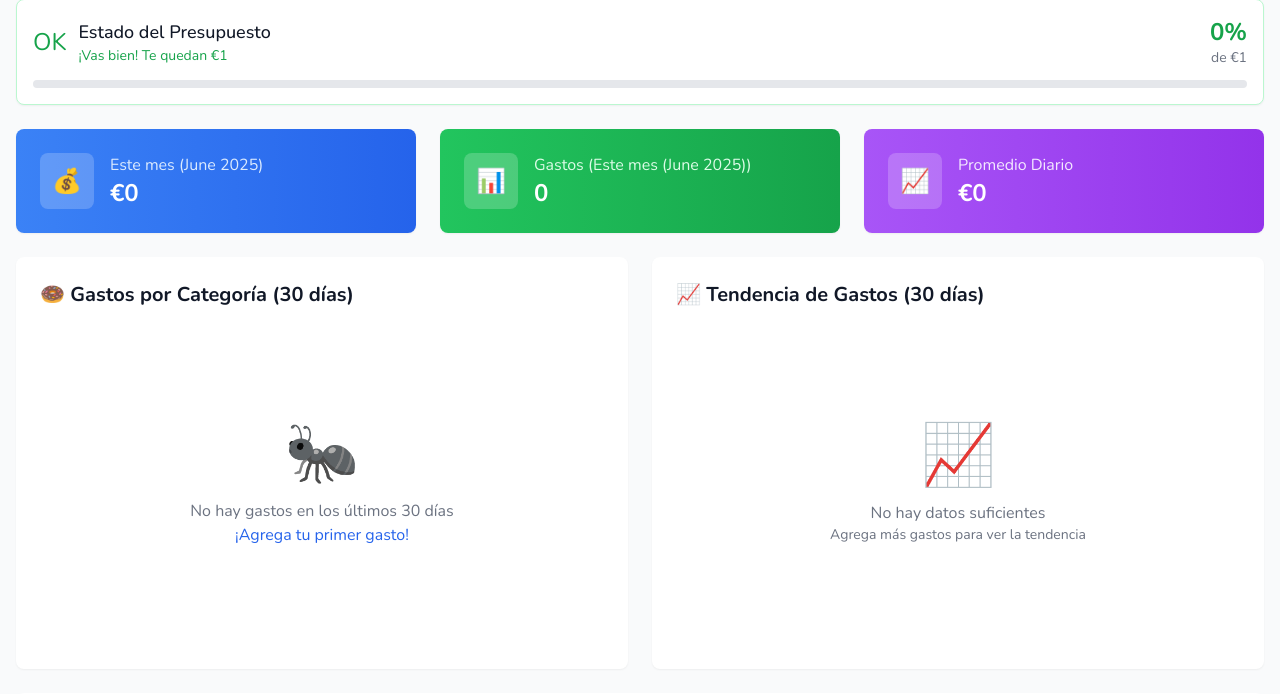
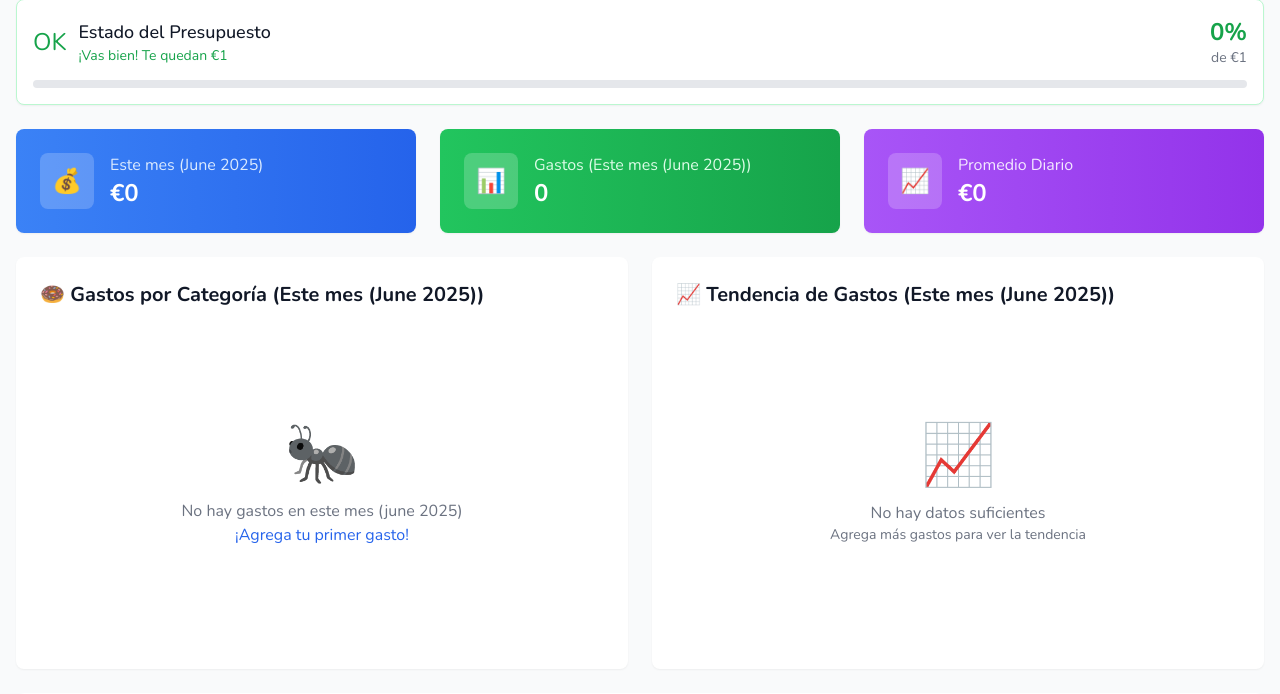
Before and after one commit to cr4zyhead/hormigah-expense-tracker, a Django app: page / in a window 1280 px wide. Shown: the part 408-1102 px from the top of the page. Run offline with Django 5.2, Linux system fonts and the light colour scheme; a user stored in the database is signed in; tables that the repository leaves empty hold one stand-in row (values such as "Sample post"); some libraries are stand-ins or nearby versions.

Commit message:
feat: mejora títulos dinámicos en dashboard y genera datos de prueba

```diff
--- a/apps/expenses/templates/expenses/dashboard.html
+++ b/apps/expenses/templates/expenses/dashboard.html
@@ -172,7 +172,7 @@
         <!-- Gráfico de Dona - Gastos por Categoría -->
         <div class="bg-white rounded-lg shadow-sm p-6">
             <h2 class="text-xl font-bold text-gray-900 mb-4 flex items-center">
-                🍩 Gastos por Categoría (30 días)
+                🍩 Gastos por Categoría ({{ period_label|default:"Este mes" }})
             </h2>
             {% if categories_summary %}
                 <div class="h-80">
@@ -182,7 +182,7 @@
                 <div class="h-80 flex items-center justify-center text-gray-500">
                     <div class="text-center">
                         <span class="text-6xl mb-4 block">🐜</span>
-                        <p>No hay gastos en los últimos 30 días</p>
+                        <p>No hay gastos en {{ period_label|default:"este mes"|lower }}</p>
                         <button hx-get="{% url 'expenses:add_expense' %}"
                                 hx-target="#modal-container"
                                 hx-indicator="#modal-loading"
@@ -197,7 +197,7 @@
         <!-- Gráfico de Líneas - Tendencia de Gastos -->
         <div class="bg-white rounded-lg shadow-sm p-6">
             <h2 class="text-xl font-bold text-gray-900 mb-4 flex items-center">
-                📈 Tendencia de Gastos (30 días)
+                📈 Tendencia de Gastos ({{ period_label|default:"Este mes" }})
             </h2>
             {% if chart_dates_json != "[]" %}
                 <div class="h-80">
```
